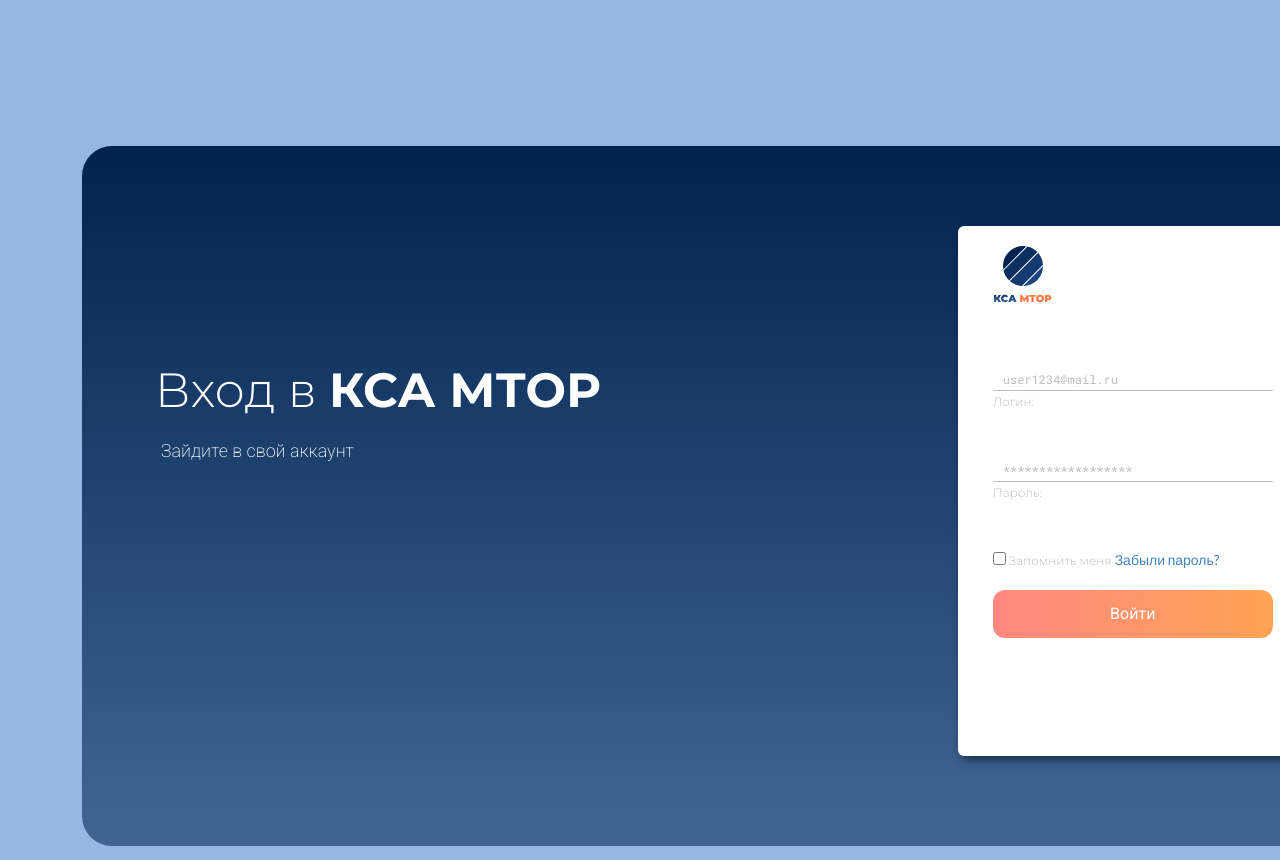
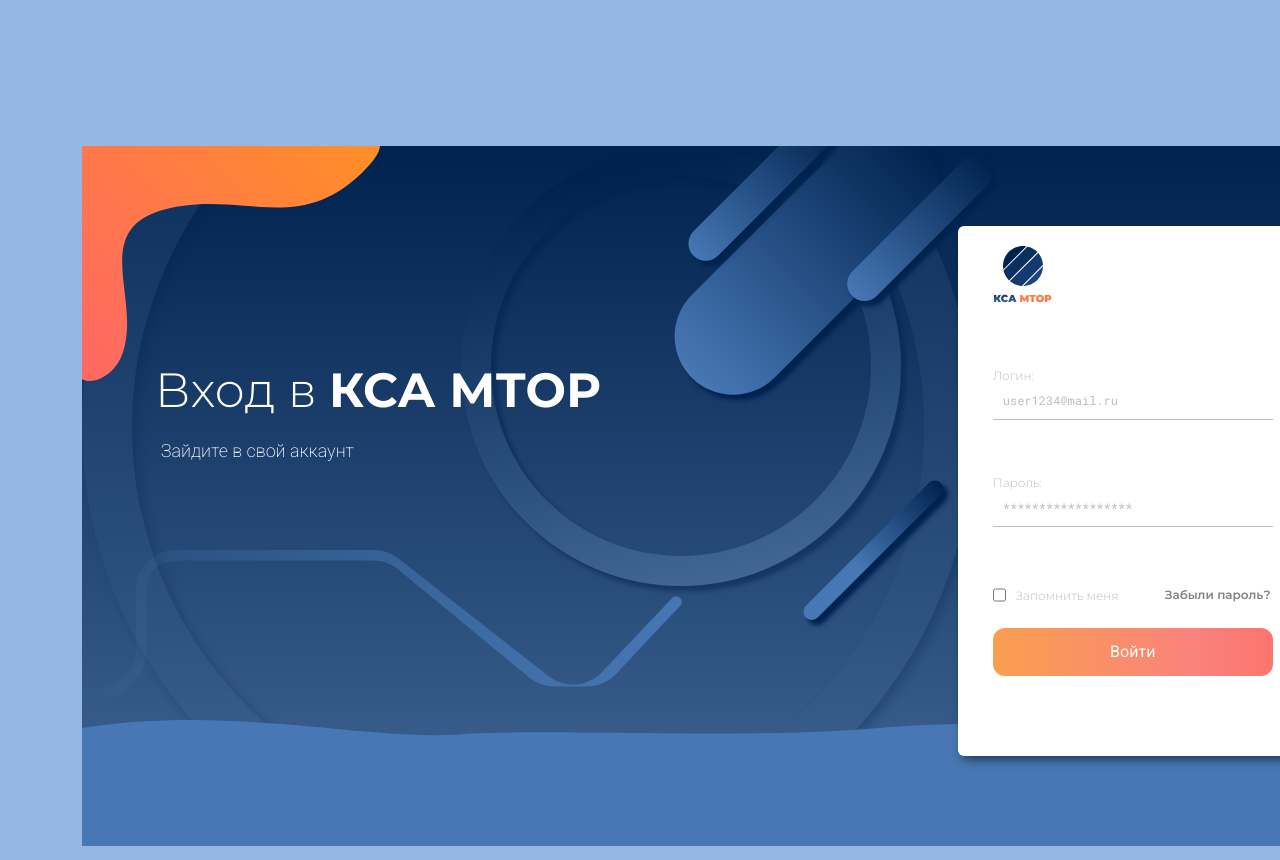
Before and after one commit to iliazagorodniy/auth-form, a plain HTML site: page index.html in a window 1280 px wide. Shown: the top 860 px of the page. Drawn offline with nearby package versions, Linux system fonts and the light colour scheme.

Commit message:
finished styling added images

```diff
--- a/index.html
+++ b/index.html
@@ -13,6 +13,18 @@
 <body class="ui sixteen column centered grid auth-window">
     <div class="fourteen wide column" style="margin-top: 20vh">
         <div class="auth-window-form">
+<!--            <div class="top-left-orange"></div>-->
+            <img class="background-img" src="./img/circle-huge.svg" alt="">
+            <img class="background-img" src="./img/circle-medium.svg" alt="">
+            <img class="background-img" src="./img/top-left-orange.svg" alt="">
+            <img class="background-img" src="./img/line-not-checked.svg" alt="">
+            <img class="background-img" src="./img/meteor-huge.svg" alt="">
+            <img class="background-img" src="./img/meteor-small.svg" alt="">
+            <img class="background-img" src="./img/meteor-small-left.svg" alt="">
+            <img class="background-img" src="./img/meteor-tiny.svg" alt="">
+            <img class="background-img" src="./img/sea-bottom.svg" alt="">
+
+
             <div class="ui grid">
                 <div class="eight wide column">
                     <header class="main-header"> Вход в&nbsp;<b>КСА МТОР</b> </header>
@@ -37,17 +49,14 @@
                                 <label for="inputPass">Пароль:</label>
                             </div>
 
-                            <div class="login-form-element">
-                                <label>
-                                    <input type="checkbox">
-                                    Запомнить меня
-                                </label>
+                            <div class="login-form-element-checkbox">
+                                <input type="checkbox" id="inputRemember">
+                                <label for="inputRemember"> Запомнить меня </label>
                                 <a>Забыли пароль?</a>
-                                <div class="submit-button">
-                                    <span class="submit-button-text">Войти</span>
-                                </div>
-
                             </div>
+                            <button class="submit-button">
+                                <span class="submit-button-text">Войти</span>
+                            </button>
                         </form>
                     </div>
                 </div>
--- a/style.css
+++ b/style.css
@@ -76,23 +76,48 @@ form {
     margin-top: 142px
 }
 
-.login-form-element:last-child {
-    margin-bottom: 0px;
+.login-form-element-checkbox {
+    height: 26px;
+    margin-bottom: 20px;
 }
 
 .login-form-element {
+    height: 59px;
     margin-bottom: 48px;
 }
 
 
 .submit-button {
-    margin-top: 20px;
-    padding-top: 14.25px;
+    border: none;
+    padding: unset;
     width: 280px;
     height: 48px;
-    background: linear-gradient(90deg, rgba(255, 105, 97, 0.8) 0%, rgba(255, 141, 41, 0.8) 100%);
+    background: linear-gradient(89.99deg, #FA9F4F 0%, #FA827C 36.22%, #FF6961 61.45%, #FF8D29 100%);
+    background-position: left;
+    background-size: 200%;
     border-radius: 12px;
     text-align: center;
+
+    transition: background-position 500ms;
+}
+
+.submit-button:hover {
+    background-position: right;
+    box-shadow: inset 4px 4px 4px rgba(255, 255, 255, 0.25), inset -4px -4px 4px rgba(0, 0, 0, 0.1);
+    cursor: pointer;
+}
+
+.submit-button:hover .submit-button-text {
+    font-weight: 500;
+}
+
+.submit-button:active {
+    background: linear-gradient(90deg, #FF6961 0%, #FF8D29 100%);
+    box-shadow: inset 4px 4px 10px rgba(132, 74, 24, 0.75), inset -4px -4px 8px rgba(255, 255, 255, 0.75);
+}
+
+*{
+    outline: none !important;
 }
 
 .submit-button-text {
@@ -101,16 +126,17 @@ form {
     font-style: normal;
     font-weight: normal;
     font-size: 16px;
-    line-height: 19px;
+    line-height: 48px;
     color: #FFFFFF;
 }
 
 input[type="password"], input[type="email"] {
+    position: absolute;
     width: 100%;
     border: none;
-    padding-bottom: 4px;
+    padding-bottom: 12px;
     padding-left: 10px;
-    padding-top: 4px;
+    padding-top: 25px;
 
     border-bottom: 1px solid #BDBDBD;
     outline: none;
@@ -121,43 +147,123 @@ input[type="password"], input[type="email"] {
     line-height: 14px;
     display: flex;
     align-items: center;
+    color: #BDBDBD;
 
-    /* Gray 4 */
+    transition: border-bottom-color 500ms, color 500ms;
+}
 
+input::placeholder {
+    transition: color 500ms;
     color: #BDBDBD;
 }
 
-input::placeholder {
-    color: #BDBDBD;
-}
-
-input:hover, input:hover::placeholder {
+.login-form-element input:hover, input:hover::placeholder {
     border-color: #416695;
     color: #416695;
 }
 
-input:focus, input:focus::placeholder {
+.login-form-element input:focus, input:focus::placeholder {
     color: #00224E;
     border-color: #00224E;
 }
 
 label {
+    position: absolute;
     font-family: Montserrat;
     font-style: normal;
     font-weight: 300;
     font-size: 12px;
     line-height: 15px;
     color: #BDBDBD;
+    transition: color 500ms;
 }
 
-input:focus + label {
+.login-form-element input:focus + label {
     color: #00224E;
 }
 
-input:hover + label {
+.login-form-element input:hover + label {
     color: #416695;
 }
 
-.email-label {
+a {
+    position: absolute;
+    margin-left: 159px;
+    font-family: Montserrat;
+    font-style: normal;
+    font-weight: 600;
+    font-size: 12px;
+    line-height: 26px;
+    align-items: center;
+    color: #828282 !important;
+    transition: color 500ms;
+}
 
+a:hover {
+    color: #FF8D29 !important;
+    cursor: pointer;
 }
+
+.login-form-element-checkbox input {
+    height: 26px;
+    vertical-align: middle;
+}
+
+.login-form-element-checkbox label {
+    margin-left: 10px;
+    line-height: 27px;
+    vertical-align: middle;
+}
+
+.login-form-element-checkbox input:hover + label{
+    color: #416695;
+}
+
+.top-left-orange {
+    position: absolute;
+    width: 310px;
+    height: 258px;
+    left: -12px;
+    top: 235px;
+
+    background: linear-gradient(130.58deg, #FF6961 7.09%, #FF8D29 91.33%);
+    transform: matrix(1, 0, 0, -1, 0, 0);
+}
+
+.background-img {
+    position: fixed;
+}
+
+img {
+    position: fixed;
+}
+
+.auth-window-form img:nth-child(2) {
+padding-left: 379px;
+}
+
+.auth-window-form img:nth-child(4) {
+    padding-top: 404px;
+}
+
+.auth-window-form img:nth-child(5) {
+padding-left: 568px;
+}
+
+.auth-window-form img:nth-child(6) {
+padding-left: 599px;
+}
+
+.auth-window-form img:nth-child(7) {
+    padding-top: 3px;
+    padding-left: 758px;
+}
+
+.auth-window-form img:nth-child(8) {
+    padding-top: 331px;
+    padding-left: 718px;
+}
+
+.auth-window-form img:nth-child(9) {
+    padding-top: 574px;
+}
```
Also changed, not shown: img/circle-huge.svg (added), img/circle-medium.svg (added), img/line-checked.svg (added), img/line-not-checked.svg (added), img/meteor-huge.svg (added), img/meteor-small-left.svg (added), img/meteor-small.svg (added), img/meteor-tiny.svg (added), img/sea-bottom.svg (added), img/top-left-orange.svg (added).
